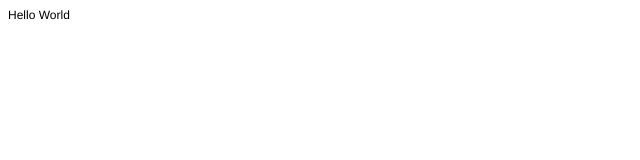
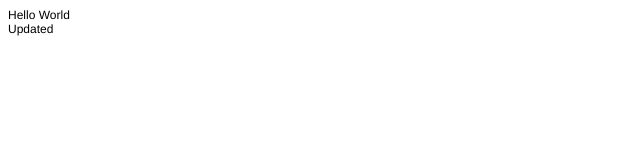
Before and after one commit to sunnyunited/sunnyunited.github.io, a plain HTML site: page index.html in a window 1280 px wide. Shown: the full height of the page, 0-640 px from the left. Drawn offline with Linux system fonts and the light colour scheme.

Commit message:
Update index.html

```diff
--- a/index.html
+++ b/index.html
@@ -12,5 +12,6 @@
 </head>
 <body>
 <p class="p1">Hello World</p>
+<p class="p1">Updated</p>
 </body>
 </html>
```
